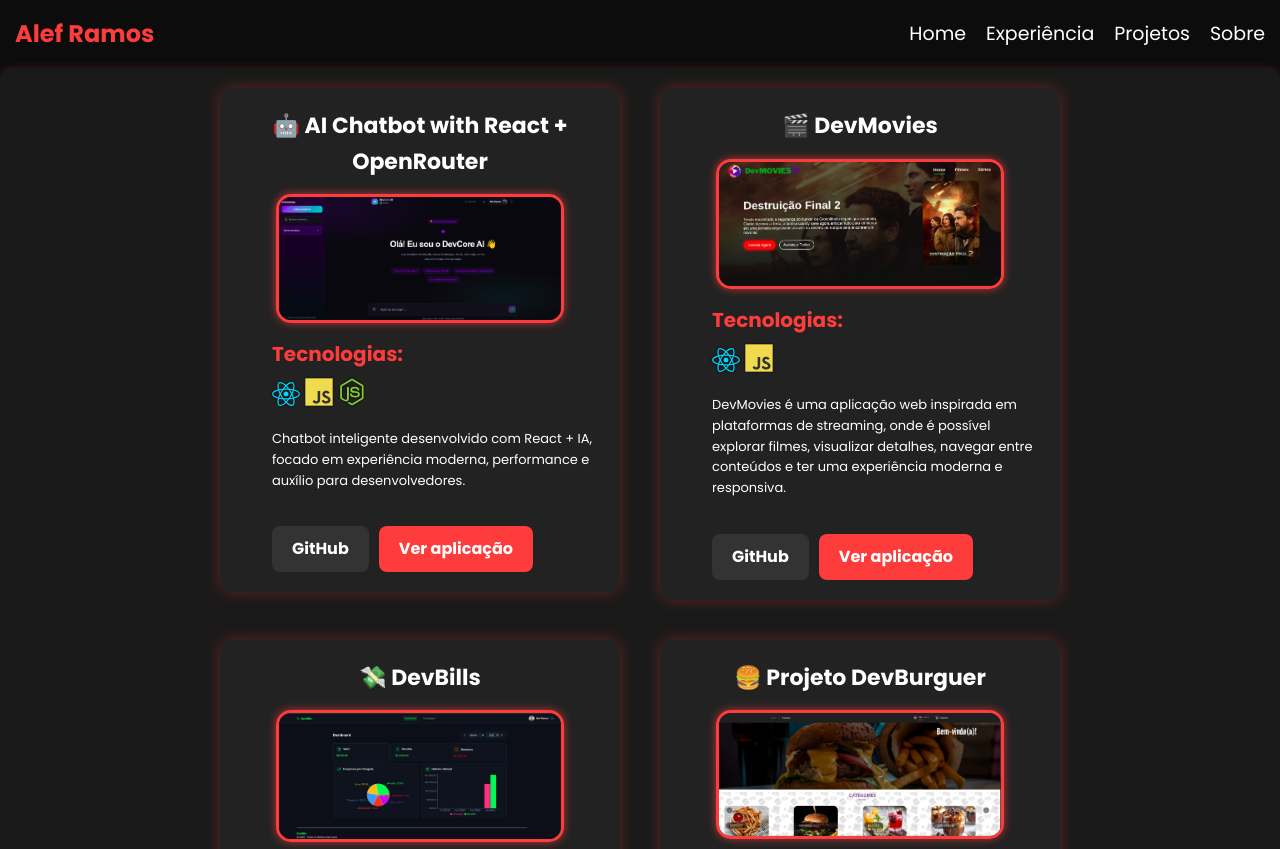
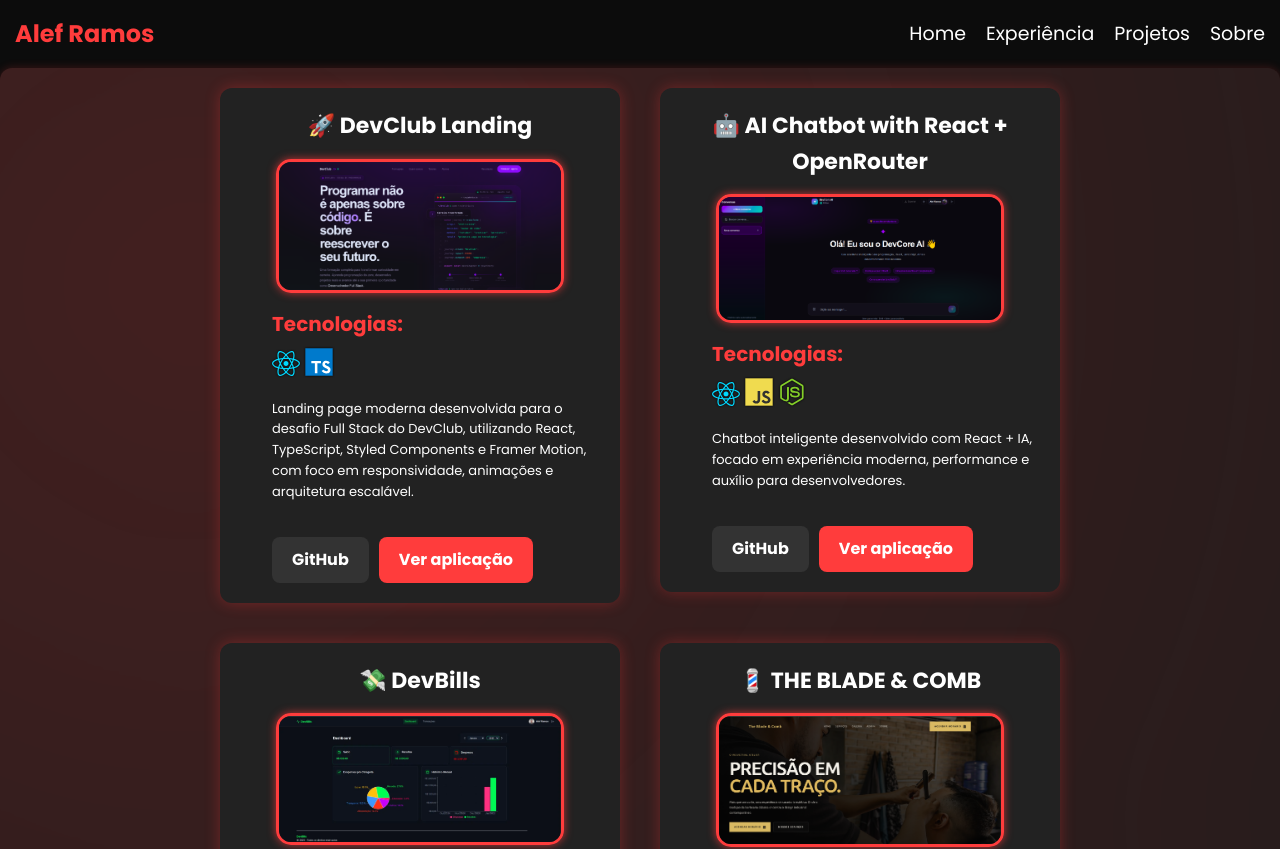
Before and after one commit to AllefRamos14/Portfolio-Dev-Alef-Ramos, a React (Vite) app: page /Projetos in a window 1280 px wide. Shown: the top 849 px of the page. Built offline with nearby package versions, Linux system fonts and the light colour scheme.

Commit message:
melhora design e acessibilidade: animações, glow, foco de teclado e ordem cronológica em Experiência

```diff
--- a/package.json
+++ b/package.json
@@ -12,6 +12,7 @@
   "dependencies": {
     "axios": "^1.11.0",
     "framer-motion": "^12.23.11",
+    "lucide-react": "^1.31.0",
     "react": "^19.1.0",
     "react-dom": "^19.1.0",
     "react-icons": "^5.6.0",
--- a/src/Data/projectsData.js
+++ b/src/Data/projectsData.js
@@ -7,6 +7,7 @@
 import reactIcon from "../assets/react.svg";
 
 import Barbearia from "../assets/imagen-de-projetos/Barbearia.webp";
+import DevClub from "../assets/imagen-de-projetos/Devclub.png";
 import DevMovies from "../assets/imagen-de-projetos/Devmovies.webp";
 import Personal from "../assets/imagen-de-projetos/Personal.webp";
 import Portfolio from "../assets/imagen-de-projetos/Portfolio.webp";
@@ -18,8 +19,18 @@
 
 export const projetos = [
 
+
      {
         id: 1,
+        titulo: "🚀 DevClub Landing",
+        descricao: "Landing page moderna desenvolvida para o desafio Full Stack do DevClub, utilizando React, TypeScript, Styled Components e Framer Motion, com foco em responsividade, animações e arquitetura escalável.",
+        skills: [reactIcon, tsIcon],
+        linkGitHub: "https://github.com/AllefRamos14/devclub-landing.git",
+        linkDemo: "https://devclub-landing-bay.vercel.app/",
+        imagem: DevClub,
+    },
+     {
+        id: 2,
         titulo: "🤖 AI Chatbot with React + OpenRouter",
         descricao: "Chatbot inteligente desenvolvido com React + IA, focado em experiência moderna, performance e auxílio para desenvolvedores.",
         skills: [reactIcon, jsIcon,nodeIcon,],
@@ -27,15 +38,7 @@
         linkDemo: "https://ai-chatbot-five-beige.vercel.app/",
         imagem: Chatbot,
     },
-    {
-        id: 2,
-        titulo: "🎬 DevMovies",
-        descricao: "DevMovies é uma aplicação web inspirada em plataformas de streaming, onde é possível explorar filmes, visualizar detalhes, navegar entre conteúdos e ter uma experiência moderna e responsiva.",
-        skills: [reactIcon, jsIcon],
-        linkGitHub: "https://github.com/AllefRamos14/DevMovies",
-        linkDemo: "https://dev-movies-lovat.vercel.app",
-        imagem: DevMovies,
-    },
+
     {
         id: 3,
         titulo: "💸 DevBills ",
@@ -47,6 +50,24 @@
     },
     {
         id: 4,
+        titulo: "💈 THE BLADE & COMB",
+        descricao: "The Blade & Comb é uma aplicação web moderna para agendamento e gestão de serviços de barbearia",
+        skills: [reactIcon, html5, css3, jsIcon,nodeIcon],
+        linkGitHub: "https://github.com/AllefRamos14/Barbeiro-Front-End.git",
+        linkDemo: "https://barbearia-washington.vercel.app/",
+        imagem: Barbearia,
+    },
+    {
+        id: 5,
+        titulo: "🎬 DevMovies",
+        descricao: "DevMovies é uma aplicação web inspirada em plataformas de streaming, onde é possível explorar filmes, visualizar detalhes, navegar entre conteúdos e ter uma experiência moderna e responsiva.",
+        skills: [reactIcon, jsIcon],
+        linkGitHub: "https://github.com/AllefRamos14/DevMovies",
+        linkDemo: "https://dev-movies-lovat.vercel.app",
+        imagem: DevMovies,
+    },
+    {
+        id: 6,
         titulo: "🍔 Projeto DevBurguer",
         descricao: "DevBurguer – Cardápio Online Permite navegar por categorias (entradas, hambúrgueres, bebidas e sobremesas), visualizar produtos com imagens e adicionar itens ao carrinho de forma simples e interativa.",
         skills: [reactIcon, jsIcon, nodeIcon],
@@ -54,9 +75,18 @@
         linkDemo: "https://dev-burger-interface-five.vercel.app/Login",
         imagem: devBurguerImg,
     },
+     {
+        id: 7,
+        titulo: "💪 Personal Dany",
+        descricao: "O Personal Dany é uma Site desenvolvido para promover serviços de treinamento personalizado.",
+        skills: [reactIcon, html5, css3, jsIcon,],
+        linkGitHub: "https://github.com/AllefRamos14/Personal-Trainer-Dany-.git",
+        linkDemo: " https://personal-trainer-dany.vercel.app/",
+        imagem: Personal,
+    },
 
     {
-        id: 5,
+        id: 8,
         titulo: "📊 Dashboard",
         descricao: "Painel administrativo desenvolvido com React e Vite, focado em componentização, responsividade e organização de layout.",
         skills: [reactIcon, html5, css3, jsIcon],
@@ -65,7 +95,7 @@
         imagem: Dashboard,
     },
     {
-        id: 6,
+        id: 9,
         titulo: "🔑 Login Page Responsiva",
         descricao: "O projeto se destaca pela transição animada entre os formulários, criando uma interação dinâmica e intuitiva, além de garantir responsividade e adaptação para diferentes dispositivos.",
         skills: [html5, css3, jsIcon],
@@ -75,7 +105,7 @@
     },
 
     {
-        id: 7,
+        id: 10,
         titulo: "🚀 Portfolio Dev",
         descricao: "A proposta deste projeto é servir como base para desenvolvedores que querem criar um portfólio moderno, responsivo e fácil de personalizar.",
         skills: [reactIcon, html5, css3, jsIcon],
@@ -83,23 +113,6 @@
         linkDemo: "https://portfolio-dev-one-beta.vercel.app/",
         imagem: Portfolio,
     },
-    {
-        id: 8,
-        titulo: "💈 THE BLADE & COMB",
-        descricao: "The Blade & Comb é uma aplicação web moderna para agendamento e gestão de serviços de barbearia",
-        skills: [reactIcon, html5, css3, jsIcon,nodeIcon],
-        linkGitHub: "https://github.com/AllefRamos14/Barbeiro-Front-End.git",
-        linkDemo: "https://barbearia-washington.vercel.app/",
-        imagem: Barbearia,
-    },
-     {
-        id: 9,
-        titulo: "💪 Personal Dany",
-        descricao: "O Personal Dany é uma Site desenvolvido para promover serviços de treinamento personalizado.",
-        skills: [reactIcon, html5, css3, jsIcon,],
-        linkGitHub: "https://github.com/AllefRamos14/Personal-Trainer-Dany-.git",
-        linkDemo: " https://personal-trainer-dany.vercel.app/",
-        imagem: Personal,
-    },
+
 
 ];
--- a/src/components/Experiencia/Experiencia.jsx
+++ b/src/components/Experiencia/Experiencia.jsx
@@ -1,20 +1,56 @@
+import { useEffect, useRef, useState } from "react";
 import { Exp, GridContainer } from './style.js';
-
 
 import { FaBriefcase } from "react-icons/fa";
 
+// Hook: revela o card só quando ele entra na viewport
+function useRevelarAoRolar(threshold = 0.15) {
+  const ref = useRef(null);
+  const [visivel, setVisivel] = useState(false);
+
+  useEffect(() => {
+    const el = ref.current;
+    if (!el) return;
+
+    const observer = new IntersectionObserver(
+      ([entry]) => {
+        if (entry.isIntersecting) {
+          setVisivel(true);
+          observer.unobserve(el);
+        }
+      },
+      { threshold }
+    );
+
+    observer.observe(el);
+    return () => observer.disconnect();
+  }, [threshold]);
+
+  return [ref, visivel];
+}
+
+function CardExperiencia({ exp, $delay }) {
+  const [ref, visivel] = useRevelarAoRolar();
+
+  return (
+    <Exp ref={ref} $delay={$delay} className={visivel ? "visivel" : ""}>
+      <h3><FaBriefcase />{exp.titulo}</h3>
+      <p><strong>Empresa:</strong> {exp.empresa}</p>
+      <p><strong>Período:</strong> {exp.periodo}</p>
+      <p><strong>Atividades:</strong></p>
+      <ul>
+        {exp.atividades.map((item, idx) => (
+          <li key={idx}>{item}</li>
+        ))}
+      </ul>
+    </Exp>
+  );
+}
+
 export default function Experiencia() {
+  // ordem cronológica reversa (mais recente primeiro) — convenção de currículo,
+  // e coloca a experiência como dev logo no topo
   const experiencias = [
-    {
-      titulo: 'Estágio Mecânico',
-      empresa: 'Grendener',
-      periodo: 'Jan 2018 - jan 2019',
-      atividades: [
-        'Auxílio na manutenção preventiva e corretiva de máquinas industriais.',
-        'Acompanhamento de técnicos em rotinas de inspeção e reparo.',
-        'Preenchimento de registros e controle de ordens de serviço.'
-      ]
-    },
     {
       titulo: 'Desenvolvedor Front-End Júnior',
       empresa: 'Freelancer',
@@ -28,7 +64,7 @@
     {
       titulo: 'Uber Moto',
       empresa: 'Uber',
-      periodo: 'mar 2022 - Presente',
+      periodo: 'Mar 2022 - Presente',
       atividades: [
         'Condução segura e responsável, com foco em oferecer uma excelente experiência ao cliente.',
         'Atendimento cordial e eficiente, com avaliação média de 5 estrelas na plataforma.',
@@ -37,33 +73,32 @@
       ]
     },
     {
-      titulo: 'Mecânico de Maquina industrial',
+      titulo: 'Mecânico de Máquina industrial',
       empresa: 'Grendener',
-      periodo: 'fev 2019 ',
+      periodo: 'Fev 2019',
       atividades: [
         'Manutenção preventiva e corretiva em máquinas industriais.',
         'Diagnóstico e resolução de falhas mecânicas e operacionais.',
         'Ajuste e troca de componentes para garantir o funcionamento adequado dos equipamentos.',
         'Organização de rotinas de manutenção e controle de ordens de serviço.'
       ]
+    },
+    {
+      titulo: 'Estágio Mecânico',
+      empresa: 'Grendener',
+      periodo: 'Jan 2018 - Jan 2019',
+      atividades: [
+        'Auxílio na manutenção preventiva e corretiva de máquinas industriais.',
+        'Acompanhamento de técnicos em rotinas de inspeção e reparo.',
+        'Preenchimento de registros e controle de ordens de serviço.'
+      ]
     }
   ];
-
 
   return (
     <GridContainer>
       {experiencias.map((exp, index) => (
-        <Exp key={index}>
-          <h3><FaBriefcase />{exp.titulo}</h3>
-          <p><strong>Empresa:</strong> {exp.empresa}</p>
-          <p><strong>Período:</strong> {exp.periodo}</p>
-          <p><strong>Atividades:</strong></p>
-          <ul>
-            {exp.atividades.map((item, idx) => (
-              <li key={idx}>{item}</li>
-            ))}
-          </ul>
-        </Exp>
+        <CardExperiencia key={exp.titulo + exp.periodo} exp={exp} $delay={`${(index % 2) * 0.1}s`} />
       ))}
     </GridContainer>
   );
--- a/src/pages/Home/style.js
+++ b/src/pages/Home/style.js
@@ -1,4 +1,4 @@
-import styled, { keyframes, css } from "styled-components";
+import styled, { css, keyframes } from "styled-components";
 
 const cores = {
   fundo: "#0c0c0c",
--- a/src/pages/SobreMin/Sobre.jsx
+++ b/src/pages/SobreMin/Sobre.jsx
@@ -23,6 +23,7 @@
 import iconeJS from '../../assets/javascript-original.svg';
 import iconeReact from '../../assets/react-original.svg';
 
+const TITULO = "Sobre Mim";
 
 export default function Sobre() {
   return (
@@ -31,7 +32,7 @@
         <Menu />
 
         <ContainerTitle>
-          <CaixaTexto>
+          <CaixaTexto $chars={TITULO.length}>
             <h2>
               Sobre <span>Mim</span>
             </h2>
@@ -50,24 +51,21 @@
               Busco oportunidades para colaborar com equipes engajadas, aprender continuamente e contribuir para soluções que gerem impacto real.
             </p>
 
-
             <Skills>
-              <img src={iconeHTML} alt="HTML5" />
-              <img src={iconeCSS} alt="CSS3" />
-              <img src={iconeJS} alt="JavaScript" />
-              <img src={iconeReact} alt="React" />
-              <img src={iconeNODE} alt="Node.js" />
-              <img src={iconeTailwind} alt="Tailwind" />
-              <img src={iconeTypeScript} alt="TypeScript.js" />
-              <img src={iconeDocker} alt="Docker" />
+              <img src={iconeHTML} alt="HTML5" tabIndex={0} />
+              <img src={iconeCSS} alt="CSS3" tabIndex={0} />
+              <img src={iconeJS} alt="JavaScript" tabIndex={0} />
+              <img src={iconeReact} alt="React" tabIndex={0} />
+              <img src={iconeNODE} alt="Node.js" tabIndex={0} />
+              <img src={iconeTailwind} alt="Tailwind" tabIndex={0} />
+              <img src={iconeTypeScript} alt="TypeScript.js" tabIndex={0} />
+              <img src={iconeDocker} alt="Docker" tabIndex={0} />
             </Skills>
 
-            <a href="./Curriculo_Alef_Ramos.pdf" download="Curriculo_Alef_Ramos.pdf">
-              <Curriculo>
-                <FaDownload />
-                Download Resume
-              </Curriculo>
-            </a>
+            <Curriculo href="./Curriculo_Alef_Ramos.pdf" download="Curriculo_Alef_Ramos.pdf">
+              <FaDownload />
+              Download Resume
+            </Curriculo>
 
           </CaixaTexto>
 
--- a/src/pages/SobreMin/style.js
+++ b/src/pages/SobreMin/style.js
@@ -10,9 +10,6 @@
   whatsapp: "#25D366",
   fundoBaixo: "#000",
 };
-
-
-
 
 const fadeInUp = keyframes`
   from {
@@ -36,7 +33,7 @@
   }
 `;
 
-const fadeIn = keyframes`   //
+const fadeIn = keyframes`
   from { opacity: 0; }
   to { opacity: 1; }
 `;
@@ -82,6 +79,12 @@
   .menu a:hover {
     color: #ff3c3c;
   }
+
+  .menu a:focus-visible {
+    outline: 2px solid #ff3c3c;
+    outline-offset: 3px;
+    border-radius: 4px;
+  }
 `;
 
 export const ContainerTitle = styled.div`
@@ -109,14 +112,19 @@
   opacity: 0;
   animation: ${fadeInUp} 0.8s ease forwards;
 
-
+  /* efeito de digitação: largura e passos calculados no componente,
+     via props, para acompanhar o tamanho real do texto */
   h2 {
     font-size: 2.3rem;
     color: #fff;
     white-space: nowrap;
     overflow: hidden;
     border-right: 3px solid #ff3c3c;
-    animation: typing 3s steps(20, end) forwards;
+    width: 0;
+    max-width: ${({ $chars }) => $chars || 20}ch;
+    animation: digitar 1.8s steps(${({ $chars }) => $chars || 20}, end) forwards,
+               piscarCursor 0.75s step-end infinite;
+    animation-delay: 0.2s, 2s;
     margin-bottom: 14px;
   }
 
@@ -132,58 +140,90 @@
     font-size: 16px;
     color: #fff;
     margin-bottom: 16px;
-
-
+    opacity: 0;
+    animation: ${fadeInUp} 0.7s ease forwards;
   }
 
-  @keyframes typing {
-    from {
-      width: 0;
-    }
-    to {
-      width: 100%;
-      border-right-color: transparent;
-    }
+  p:nth-of-type(1) { animation-delay: 1.9s; }
+  p:nth-of-type(2) { animation-delay: 2.1s; }
+  p:nth-of-type(3) { animation-delay: 2.3s; }
+
+  @keyframes digitar {
+    from { width: 0; }
+    to { width: ${({ $chars }) => $chars || 20}ch; }
+  }
+
+  @keyframes piscarCursor {
+    50% { border-right-color: transparent; }
   }
 
   @media (max-width: 768px) {
     margin-right: 0;
   }
+
+  @media (prefers-reduced-motion: reduce) {
+    h2 {
+      animation: none;
+      width: ${({ $chars }) => $chars || 20}ch;
+      border-right-color: transparent;
+    }
+
+    p {
+      animation: none;
+      opacity: 1;
+    }
+  }
 `;
 
 export const Skills = styled.div`
-
- margin: 20px 0;
+  margin: 20px 0;
   display: flex;
   flex-wrap: wrap;
   gap: 10px;
 
-
-     img {
+  img {
     width: 38px;
     padding: 6px;
     background: #111;
     border-radius: 10px;
     transition: transform 0.3s, box-shadow 0.3s;
     cursor: pointer;
-    animation: ${fadeIn} 1.2s ease forwards;
+    opacity: 0;
+    animation: ${fadeIn} 0.6s ease forwards;
   }
 
-  img:hover {
+  img:hover,
+  img:focus-visible {
     transform: scale(1.15);
     box-shadow: 0 0 10px ${cores.destaque}55;
   }
 
+  img:focus-visible {
+    outline: 2px solid ${cores.destaque};
+    outline-offset: 3px;
+  }
 
+  img:nth-child(1) { animation-delay: 2.5s; }
+  img:nth-child(2) { animation-delay: 2.58s; }
+  img:nth-child(3) { animation-delay: 2.66s; }
+  img:nth-child(4) { animation-delay: 2.74s; }
+  img:nth-child(5) { animation-delay: 2.82s; }
+  img:nth-child(6) { animation-delay: 2.9s; }
+  img:nth-child(7) { animation-delay: 2.98s; }
+  img:nth-child(8) { animation-delay: 3.06s; }
+
+  @media (prefers-reduced-motion: reduce) {
+    img {
+      animation: none;
+      opacity: 1;
+    }
+  }
 `;
 
 export const FotoPerfil = styled.div`
-
- opacity: 0;
+  opacity: 0;
   animation: ${fadeInRight} 0.8s ease forwards;
   animation-delay: 0.3s;
-
-
 
   img {
     width: 250px;
@@ -201,8 +241,9 @@
   }
 `;
 
-
-export const Curriculo = styled.button`
+/* Curriculo agora é um <a> estilizado como botão — evita aninhar
+   <button> dentro de <a> (inválido em HTML e ruim para leitor de tela) */
+export const Curriculo = styled.a`
   display: inline-flex;
   align-items: center;
   justify-content: center;
@@ -216,6 +257,7 @@
   border: none;
   border-radius: 12px;
   cursor: pointer;
+  text-decoration: none;
 
   box-shadow: 0 8px 20px rgba(255, 60, 60, 0.22);
   transition: transform 0.25s ease, box-shadow 0.25s ease, filter 0.25s ease;
--- a/src/pages/projetos/index.jsx
+++ b/src/pages/projetos/index.jsx
@@ -1,18 +1,51 @@
+import { useEffect, useRef, useState } from "react";
+import Footer from "../../components/Footer";
+import Menu from "../../components/menu";
+import { projetos } from "../../Data/projectsData";
 import {
+    ButtonsDeRedes,
+    CaixaTexto,
     ContainerMestre,
     ContainerTitle,
-    CaixaTexto,
+    GlobalStyleBorda,
     Skills,
-    ButtonsDeRedes,
 } from "./style";
-import Menu from "../../components/menu";
-import { projetos } from "../../Data/projectsData";
-import Footer from "../../components/Footer";
 
+// Hook: revela o elemento só quando ele entra na viewport
+function useRevelarAoRolar(threshold = 0.15) {
+    const ref = useRef(null);
+    const [visivel, setVisivel] = useState(false);
+
+    useEffect(() => {
+        const el = ref.current;
+        if (!el) return;
+
+        const observer = new IntersectionObserver(
+            ([entry]) => {
+                if (entry.isIntersecting) {
+                    setVisivel(true);
+                    observer.unobserve(el);
+                }
+            },
+            { threshold }
+        );
+
+        observer.observe(el);
+        return () => observer.disconnect();
+    }, [threshold]);
+
+    return [ref, visivel];
+}
 
 function CardProjeto({ proj, $delay }) {
+    const [ref, visivel] = useRevelarAoRolar();
+
     return (
-        <CaixaTexto $delay={$delay}>
+        <CaixaTexto
+            ref={ref}
+            $delay={$delay}
+            className={visivel ? "visivel" : ""}
+        >
             <div className="titulo">
                 <h2>{proj.titulo}</h2>
             </div>
@@ -22,7 +55,6 @@
             </div>
 
             <div className="main">
-
                 <div className="tecnologias">
                     <h3>Tecnologias:</h3>
                     <Skills>
@@ -64,15 +96,14 @@
 }
 
 export default function Projetos() {
-
-
     return (
         <ContainerMestre>
+            <GlobalStyleBorda />
             <Menu />
 
             <ContainerTitle id="projetos">
                 {projetos.map((proj, i) => (
-                    <CardProjeto key={proj.id} proj={proj} $delay={`${i * 0.2}s`} />
+                    <CardProjeto key={proj.id} proj={proj} $delay={`${i * 0.15}s`} />
                 ))}
             </ContainerTitle>
 
--- a/src/pages/projetos/style.js
+++ b/src/pages/projetos/style.js
@@ -1,19 +1,21 @@
-import styled, { keyframes } from "styled-components";
+import styled, { createGlobalStyle, keyframes } from "styled-components";
 
 const corPrimaria = "#ff3c3c";
 const corFundo = "#0c0c0c";
 const corTexto = "#fff";
 const corTextoSecundaria = "#aaa";
 
-const fadeInUp = keyframes`
-  from {
-    opacity: 0;
-    transform: translateY(20px);
+// @property precisa ser global (não pode ficar dentro de um seletor aninhado)
+export const GlobalStyleBorda = createGlobalStyle`
+  @property --angulo {
+    syntax: '<angle>';
+    initial-value: 0deg;
+    inherits: false;
   }
-  to {
-    opacity: 1;
-    transform: translateY(0);
-  }
+`;
+
+const girarBorda = keyframes`
+  to { --angulo: 360deg; }
 `;
 
 export const ContainerMestre = styled.div`
@@ -63,9 +65,16 @@
   .menu a:hover {
     color: ${corPrimaria};
   }
+
+  .menu a:focus-visible {
+    outline: 2px solid ${corPrimaria};
+    outline-offset: 3px;
+    border-radius: 4px;
+  }
 `;
 
 export const ContainerTitle = styled.div`
+  position: relative;
   display: flex;
   justify-content: center;
   align-items: flex-start;
@@ -76,31 +85,84 @@
   gap: 40px;
   box-shadow: 0 0 10px rgba(255, 60, 60, 0.2);
   transition: transform 0.3s ease, box-shadow 0.3s ease;
+  overflow: hidden;
+
+  &::before {
+    content: "";
+    position: absolute;
+    inset: -20%;
+    background:
+      radial-gradient(circle at 25% 20%, rgba(255, 60, 60, 0.18), transparent 55%),
+      radial-gradient(circle at 80% 75%, rgba(255, 60, 60, 0.10), transparent 50%);
+    filter: blur(50px);
+    pointer-events: none;
+    z-index: 0;
+  }
+
+  > * {
+    position: relative;
+    z-index: 1;
+  }
 
   @media (max-width: 768px) {
     justify-content: center;
   }
 `;
 
-// ✅ CaixaTexto atualizado com transient prop $delay
 export const CaixaTexto = styled.div`
+  position: relative;
+  isolation: isolate;
   max-width: 400px;
   background: #222;
   padding: 20px;
   border-radius: 12px;
   box-shadow: 0 0 15px rgba(255, 60, 60, 0.3);
 
-  animation: ${fadeInUp} 1.2s ease forwards;
   opacity: 0;
-  animation-delay: ${({ $delay }) => $delay || "0s"};
+  transform: translateY(20px);
+  transition: opacity 0.8s ease, transform 0.8s ease,
+              box-shadow 0.3s ease, transform 0.3s ease;
 
-  transition: box-shadow 0.3s ease, transform 0.3s ease;
+  &.visivel {
+    opacity: 1;
+    transform: translateY(0);
+    transition-delay: ${({ $delay }) => $delay || "0s"};
+  }
+
   cursor: default;
 
   &:hover {
     box-shadow: 0 10px 20px rgba(255, 60, 60, 0.5);
     transform: translateY(-5px);
     cursor: pointer;
+  }
+
+  &::before {
+    content: "";
+    position: absolute;
+    inset: 0;
+    border-radius: 12px;
+    padding: 2px;
+    background: conic-gradient(
+      from var(--angulo, 0deg),
+      transparent,
+      ${corPrimaria},
+      transparent 30%
+    );
+    -webkit-mask: linear-gradient(#fff 0 0) content-box, linear-gradient(#fff 0 0);
+    mask: linear-gradient(#fff 0 0) content-box, linear-gradient(#fff 0 0);
+    -webkit-mask-composite: xor;
+    mask-composite: exclude;
+    opacity: 0;
+    transition: opacity 0.4s ease;
+    animation: ${girarBorda} 3s linear infinite;
+    animation-play-state: paused;
+    z-index: -1;
+  }
+
+  &:hover::before {
+    opacity: 1;
+    animation-play-state: running;
   }
 
   h2 {
@@ -173,7 +235,7 @@
   }
 
   .main {
-    margin-left: 32px;
+    margin-left: clamp(0px, 4vw, 32px);
   }
 
   .botoes {
@@ -188,6 +250,11 @@
       text-decoration: none;
       transition: transform 0.3s, background 0.3s;
       cursor: pointer;
+
+      &:focus-visible {
+        outline: 2px solid ${corTexto};
+        outline-offset: 3px;
+      }
 
       &.github {
         background: #333;
@@ -242,6 +309,11 @@
     transition: transform 0.3s, background 0.3s;
     margin-right: 10px;
     cursor: pointer;
+
+    &:focus-visible {
+      outline: 2px solid ${corTexto};
+      outline-offset: 3px;
+    }
   }
 
   .linkedin {
```
Also changed, not shown: src/components/Experiencia/style.js (+72 -7 lines), src/assets/imagen-de-projetos/Devclub.png (added), 1 other file (tests, documents, lock files or other folders).
